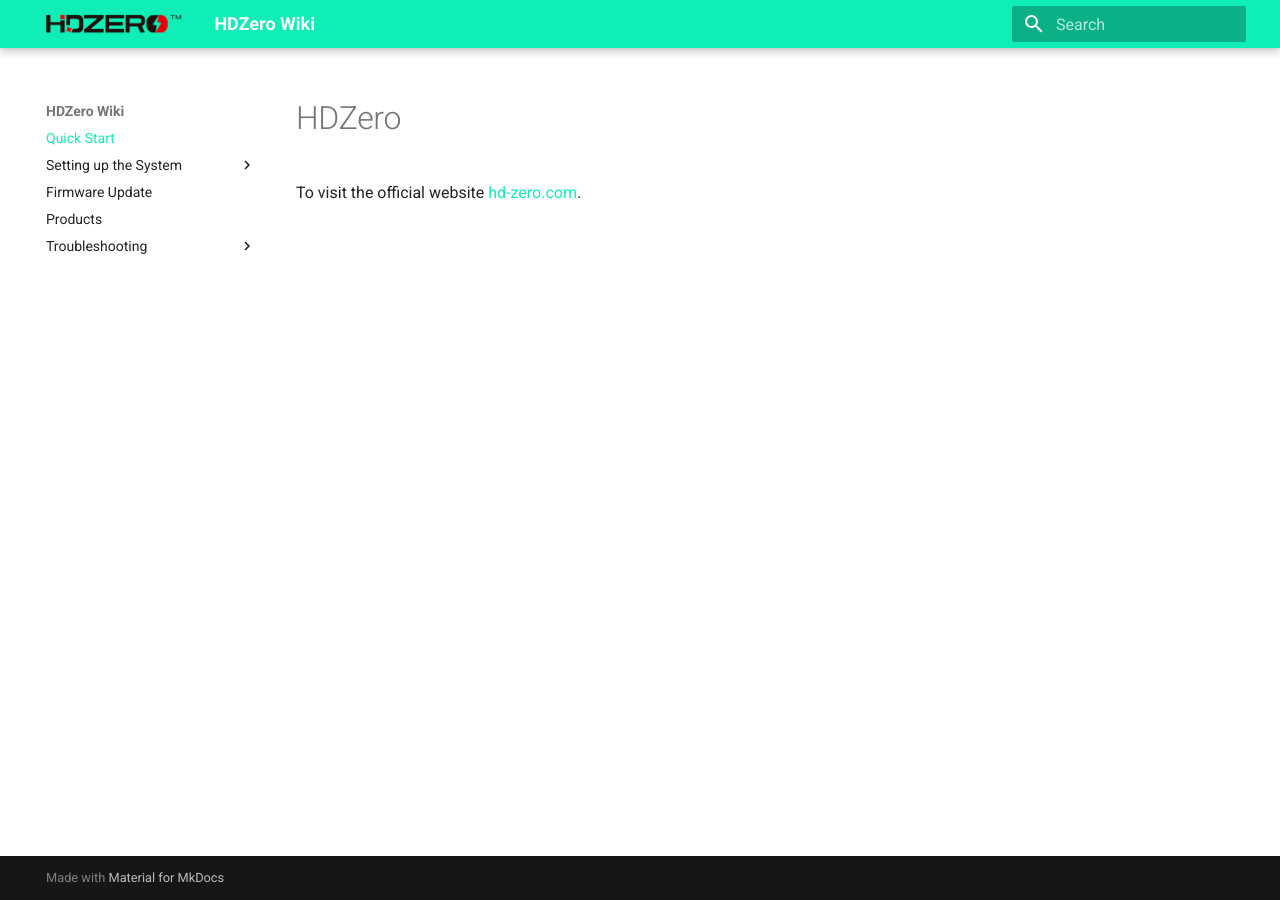
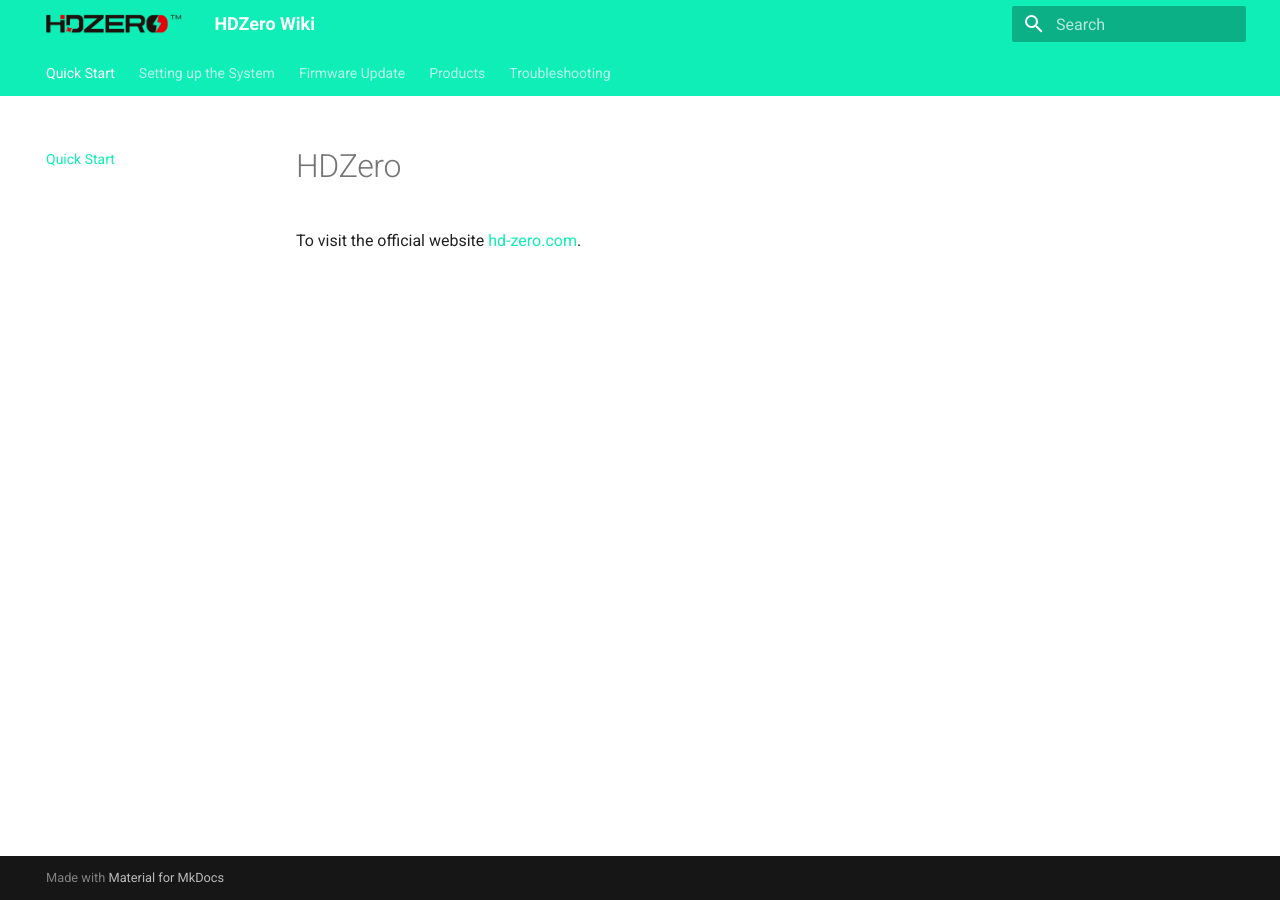
Before and after one commit to pfeerick/hdzero-wiki, an MkDocs documentation site: the page built from docs/index.md, in a window 1280 px wide. Built offline with MkDocs 1.6.1 and Material for MkDocs 9.7.7, drawn with Linux system fonts in a browser that asks for light colours.

Commit message:
Material nagivation tabs

```diff
--- a/mkdocs.yml
+++ b/mkdocs.yml
@@ -3,6 +3,8 @@
   name: material
   logo: assets/HDZero.png
   favicon: assets/HD0_favicon.png
+  features:
+    - navigation.tabs
 
 nav:
   - Quick Start: index.md
@@ -28,8 +30,5 @@
   - stylesheets/extra.css
   - stylesheets/colours.css
 
-features:
-  -tabs
-
 markdown_extensions:
   - attr_list
```
